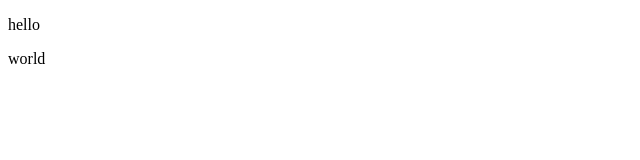
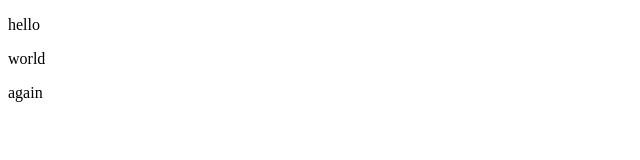
Before and after one commit to taezilla/git-demo, a plain HTML site: page web/index.html in a window 1280 px wide. Shown: the full height of the page, 0-640 px from the left. Drawn offline with Linux system fonts and the light colour scheme.

Commit message:
updating index

```diff
--- a/web/index.html
+++ b/web/index.html
@@ -6,5 +6,6 @@
 <body>
 <p>hello
 <p>world
+<p>again
 </body>
 </html>
```
